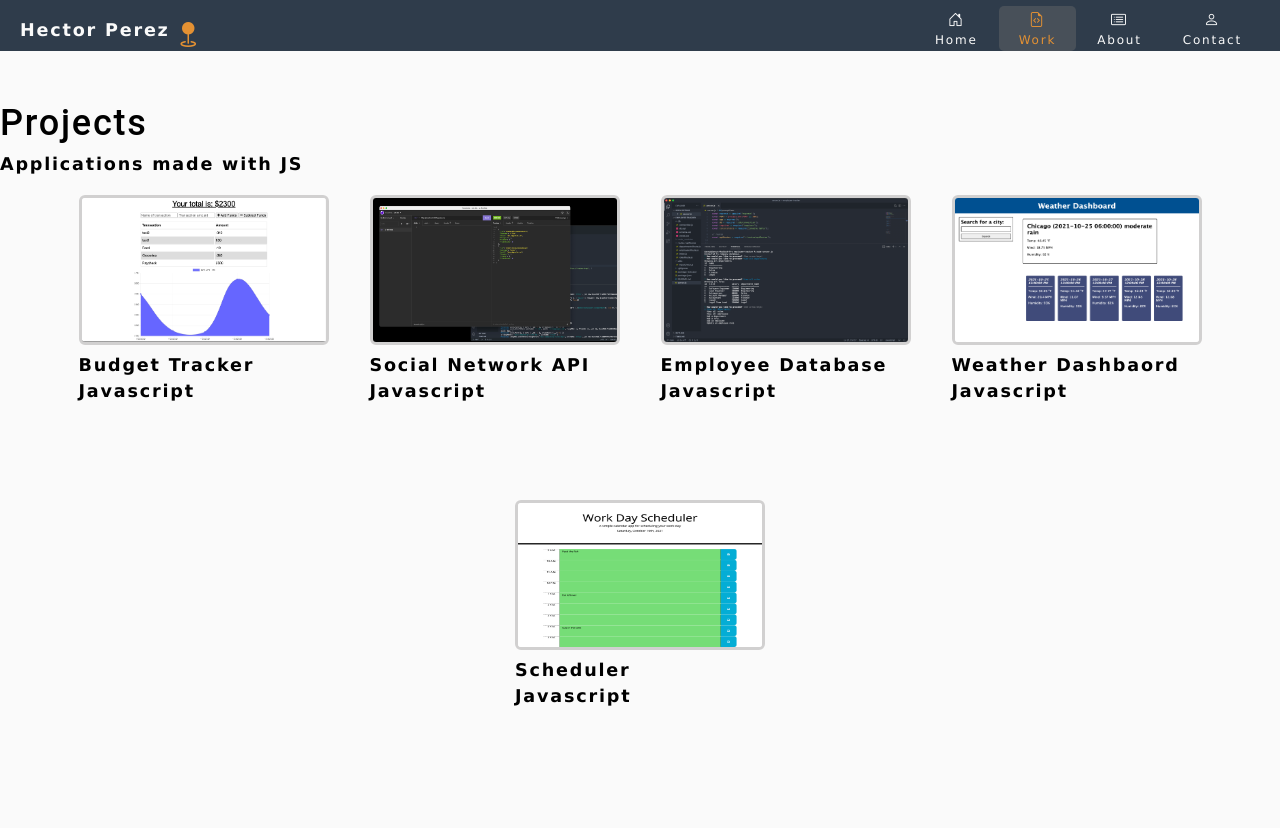
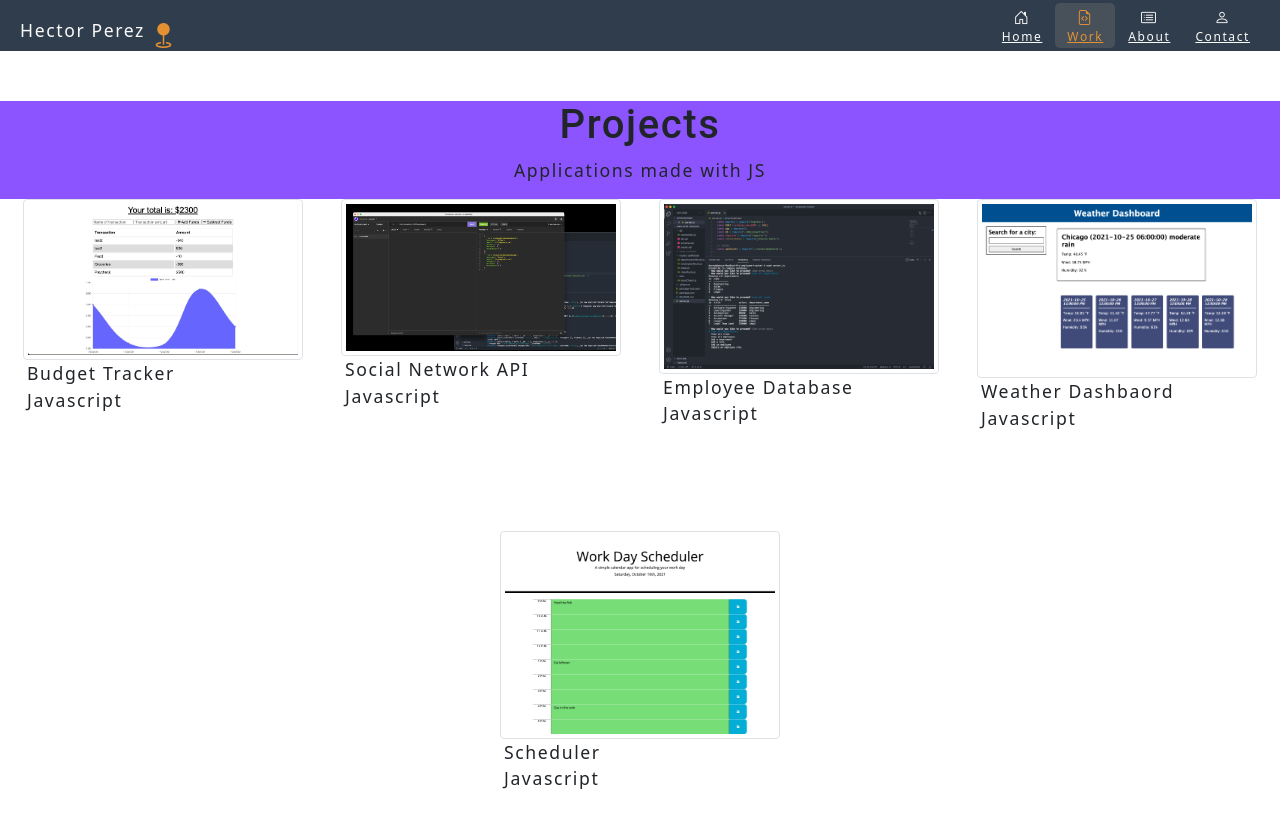
Before and after one commit to hpere102/hp-portfolio, a React (Create React App) app: page /work in a window 1280 px wide. Shown: the top 828 px of the page. Before the commit the page ends 800 px from the top, so only its background shows below. Built offline with nearby package versions, Linux system fonts and the light colour scheme.

Commit message:
bootstrap

```diff
--- a/src/components/Home/index.js
+++ b/src/components/Home/index.js
@@ -1,10 +1,17 @@
 import React from 'react';
+import 'bootstrap/dist/css/bootstrap.min.css';
 
 
 function Home() {
     return (
-      <section className="my-5">
+      <section className="title-home">
         <h1 id="home">This is the home page</h1>
+  <p class="lead">This is a simple hero unit, a simple jumbotron-style component for calling extra attention to featured content or information.</p>
+  <hr class="my-4"></hr>
+  <p>It uses utility classes for typography and spacing to space content out within the larger container.</p>
+  <p class="lead">
+    <a class="btn btn-primary btn-lg" href="#" role="button">Learn more</a>
+  </p>
       </section>
     );
   }
--- a/src/components/Work/index.js
+++ b/src/components/Work/index.js
@@ -6,8 +6,10 @@
   const { name, description } = currentCategory;
   return (
     <section>
+      <div class="work-cont">
       <h1 data-testid="h1tag">{capitalizeFirstLetter(name)}</h1>
       <p>{description}</p>
+      </div>
       <Projects category={currentCategory.name} />
     </section>
   );
--- a/src/index.css
+++ b/src/index.css
@@ -13,6 +13,8 @@
   --error: rgb(228, 46, 1);
   --spacing-one: calc(1rem * 0.5);
   --spacing-two: calc(1rem);
+  --spacing-right: 65px;
+  --spacing-left: 65px;
   --spacing-five: calc(2.5rem);
 
 }
@@ -112,7 +114,7 @@
   outline: none;
   cursor: pointer;
   margin: 0 1px;
-  background-color: var(--secondary);
+  background-color: rgba(25, 39, 56, 0.897);
 }
 
 button:hover {
@@ -227,9 +229,11 @@
   margin-bottom: var(--spacing-two);
 }
 
-.my-5 {
+.title-home {
   margin-top: var(--spacing-five);
   margin-bottom: var(--spacing-five);
+  margin-left: var(--spacing-left);
+  margin-right: var(--spacing-right);
 }
 
 .px-1 {
@@ -262,12 +266,13 @@
   flex-direction: row;
   flex-wrap: wrap;
   justify-content: center;
-  gap: 25px;
+  gap: 30px;
+
 }
 
 .img-thumbnail {
-  width: 250px;
-  height: 150px;
+  width: 280px;
+  height: 180px;
   cursor: pointer;
   border-style: solid;
   border-color: rgba(85, 83, 83, 0.247);
@@ -322,7 +327,7 @@
 }
 
 button {
-	background: var(--primary);
+	background: rgba(25, 39, 56, 0.897);
 	border: 0;
 	border-radius: 5px;
 	color: #fff;
@@ -379,3 +384,11 @@
   align-self: center;
   font-size: 15px;
 }
+
+.work-cont {
+  background-color: #8c54ff;
+  display: flex;
+  flex-direction: column;
+  text-align: center;
+
+}
```
